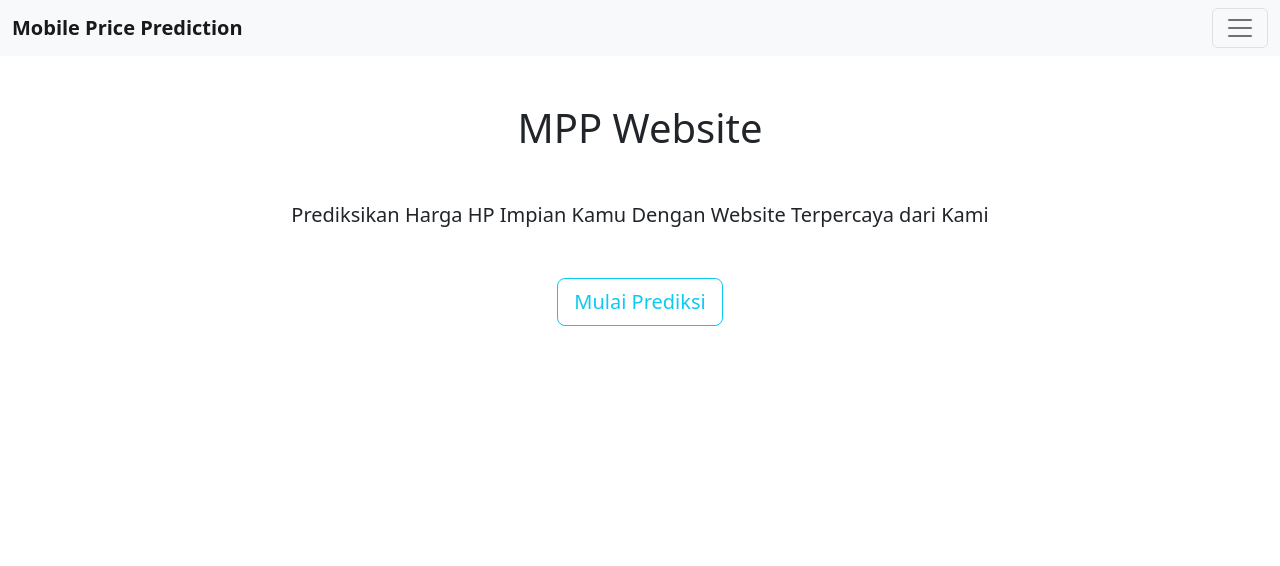
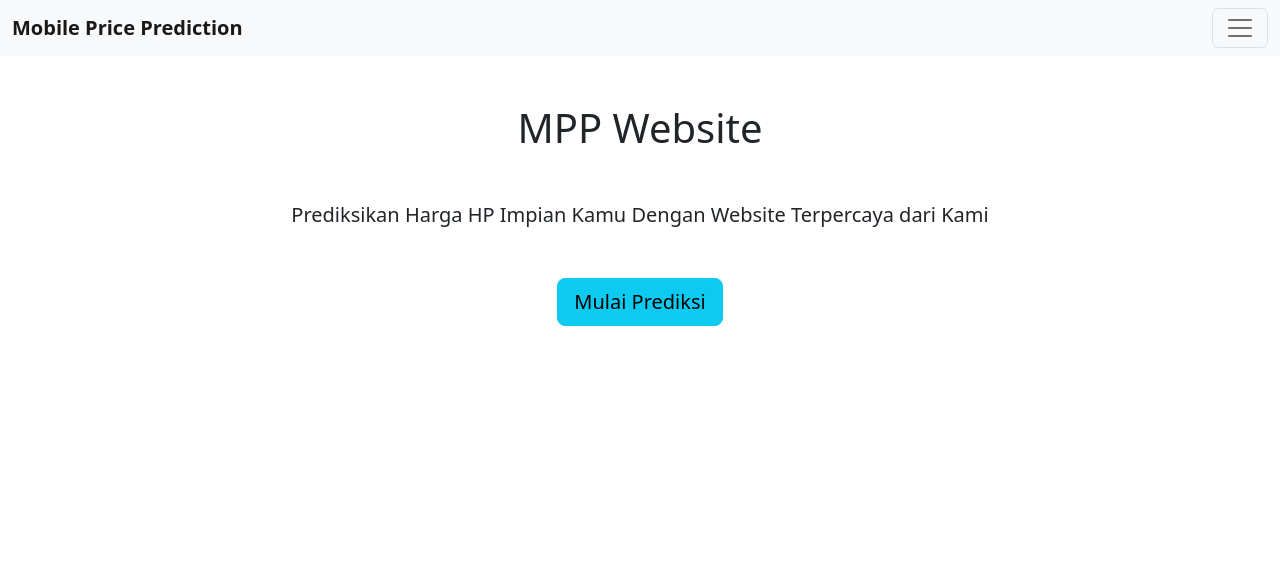
Before and after one commit to MDaffaIzzulhaqS/finalproject_machinelearning_if20c, a Flask app: page / in a window 1280 px wide. Shown: the top 566 px of the page. Run offline with Flask 2, Linux system fonts and the light colour scheme.

Commit message:
Update Halaman Main + Predict

```diff
--- a/Templates/main.html
+++ b/Templates/main.html
@@ -43,7 +43,7 @@
             <h1 class="text-center mt-5">MPP Website</h1>
             <p class="lead text-center mt-5">Prediksikan Harga HP Impian Kamu Dengan Website Terpercaya dari Kami</p>
             <div class="d-flex mt-5 justify-content-center mx-auto">
-                <a href="/predict" class="btn btn-outline-info btn-lg" type="button"> Mulai Prediksi </a>
+                <a href="/predict" class="btn btn-info btn-lg" type="button"> Mulai Prediksi </a>
             </div>
         </main>
     </div>
--- a/Templates/predict.html
+++ b/Templates/predict.html
@@ -114,7 +114,7 @@
           <!-- <button type="button" class="btn-close" data-bs-dismiss="modal" aria-label="Close"></button> -->
         </div>
         <div class="modal-body">
-          Harga HP Samsung : Rp.10.000.000
+          Harga HP : Rp.8.900.000
         </div>
         <div class="modal-footer">
           <button type="button" class="btn btn-secondary" data-bs-dismiss="modal">Close</button>
```
